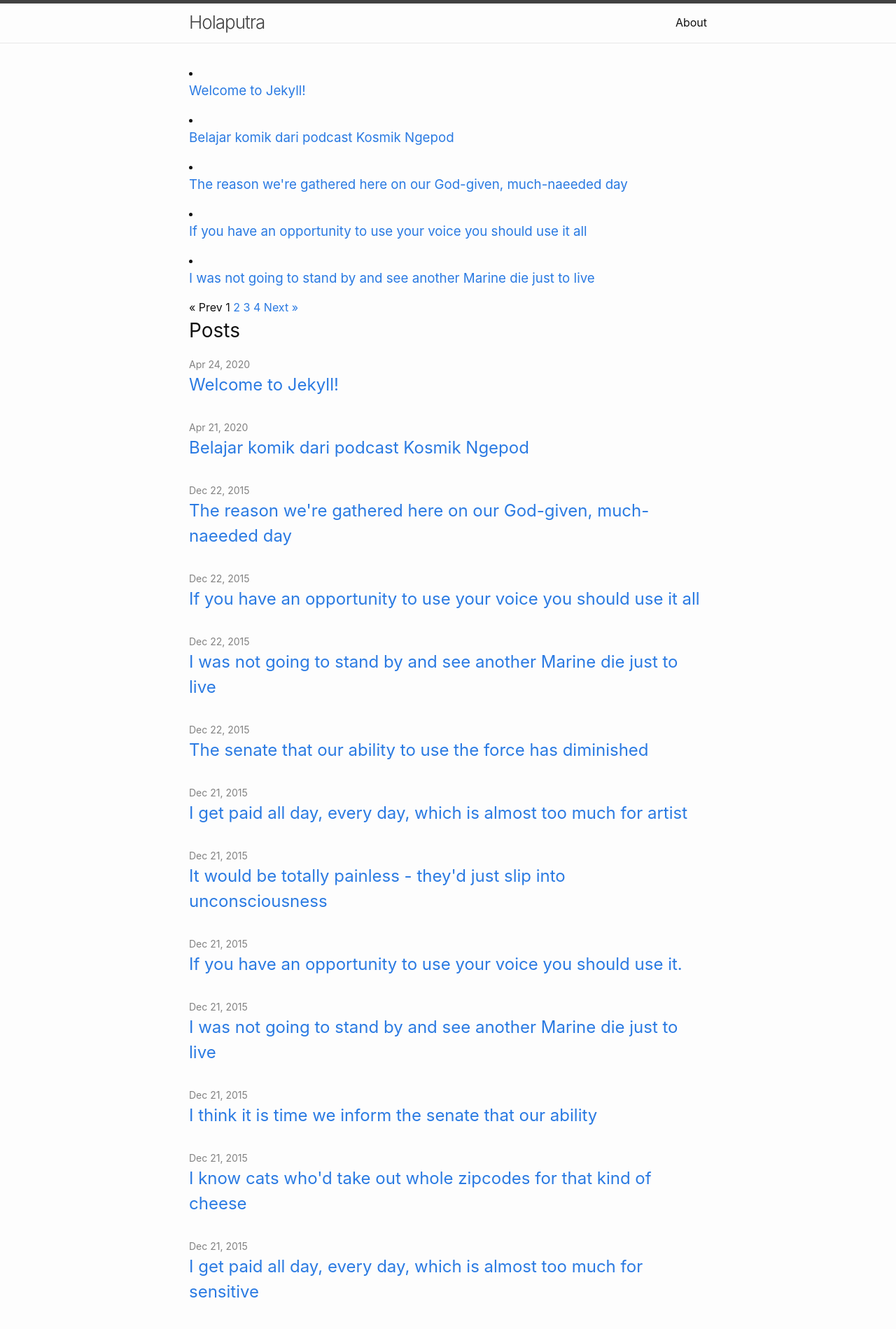
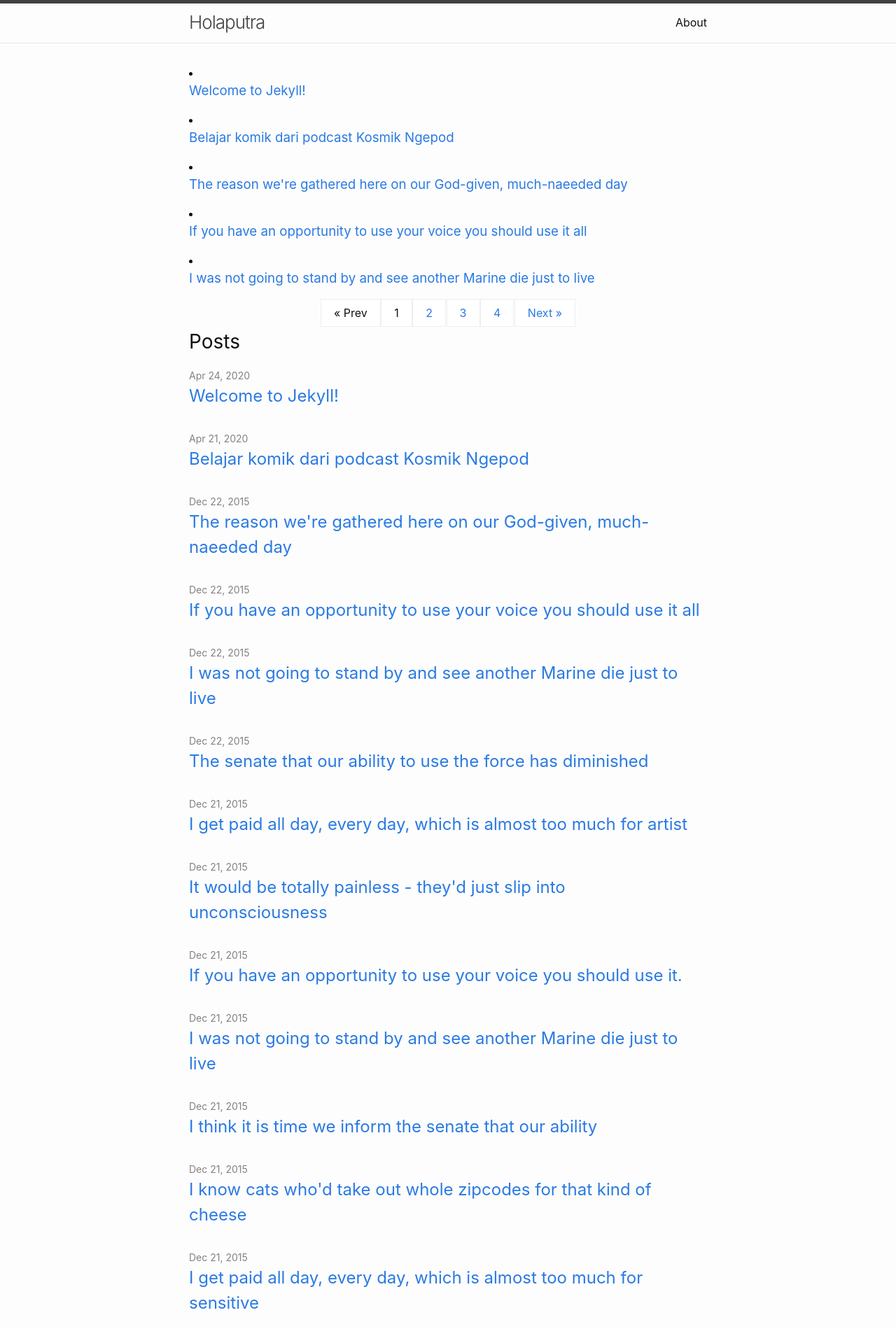
Before and after one commit to holaputra/holaputra.github.io, a Jekyll site: the page built from index.html, in a window 1280 px wide. Shown: the top 1899 px of the page at 70% size. Built offline with Jekyll 4.4.1, drawn with Linux system fonts in a browser that asks for light colours; the list of posts is cut into pages by our own code.

Commit message:
Update _layout.scss

```diff
--- a/_sass/minima/_layout.scss
+++ b/_sass/minima/_layout.scss
@@ -1,3 +1,22 @@
+.pagination a, .pagination span {
+    padding: 7px 18px;
+    border: 1px solid #eee;
+    margin-left: -2px;
+    margin-right: -2px;
+    background-color: #ffffff;
+    display: inline-block;
+  }
+
+.pagination a {
+    &:hover {
+        background-color: #f1f1f1;
+        color: #333;
+    }
+ }
+
+.pagination {
+    text-align: center;
+ }
 /**
  * Site header
  */
```
